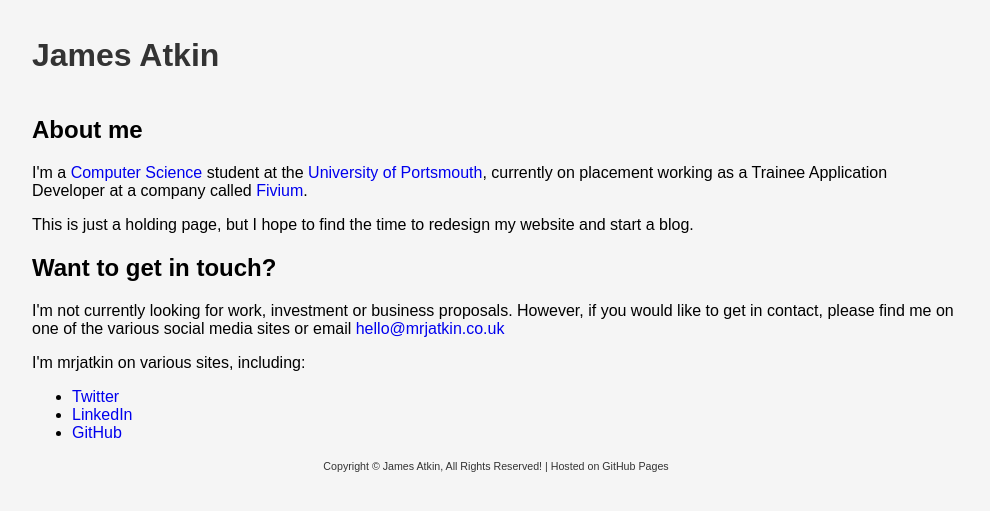
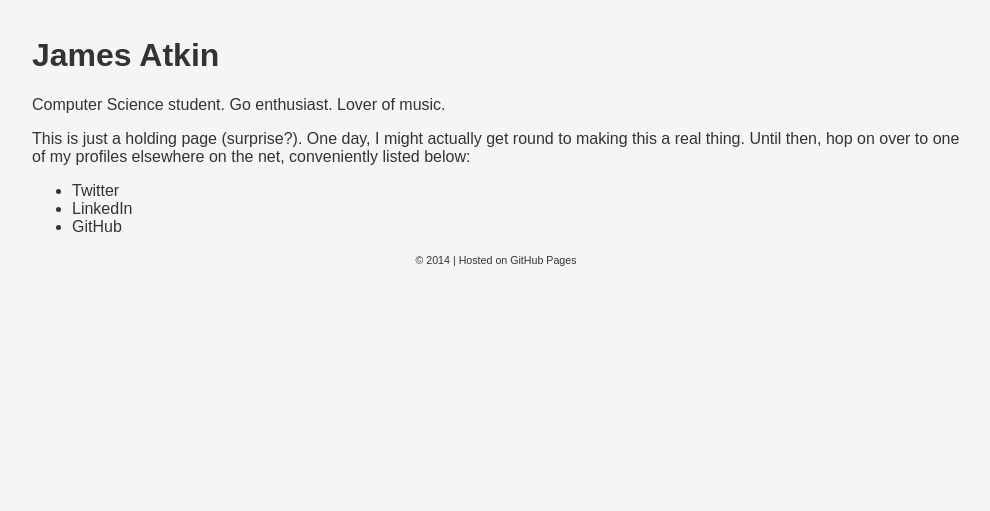
Before and after one commit to mrjatkin/mrjatkin.github.io, a Jekyll site: the page built from index.html, in a window 1280 px wide. Shown: the top 511 px of the page, without its empty margins (144-1134 px from the left). Built offline with Jekyll 4.4.1, drawn with Linux system fonts in a browser that asks for light colours.

Commit message:
Cleaned up a bit

```diff
--- a/_includes/about.html
+++ /dev/null
@@ -1,4 +0,0 @@
-<h1>About me</h1>
-<p>I'm a <a href="http://www.port.ac.uk/courses/computing-and-creative-technologies/bsc-hons-computer-science/">Computer Science</a> student at the <a href="http://port.ac.uk">University of Portsmouth</a>, currently on placement working as a Trainee Application Developer at a company called <a href="http://fivium.co.uk">Fivium</a>.</p>
-
-<p>This is just a holding page, but I hope to find the time to redesign my website and start a blog.</p>
--- a/_includes/contact.html
+++ /dev/null
@@ -1,9 +0,0 @@
-<h1>Want to get in touch?</h1>
-<p>I'm not currently looking for work, investment or business proposals. However, if you would like to get in contact, please find me on one of the various social media sites or email <a href="mailto:hello@mrjatkin.co.uk">hello@mrjatkin.co.uk</a></p>
-
-<p>I'm mrjatkin on various sites, including:</p>
-<ul>
-	<li><a href="http://twitter.com/mrjatkin">Twitter</a></li>
-	<li><a href="http://uk.linkedin.com/in/mrjatkin/">LinkedIn</a></li>
-	<li><a href="http://github.com/mrjatkin">GitHub</a></li>
-</ul>
--- a/_layouts/onepage.html
+++ b/_layouts/onepage.html
@@ -1,51 +1,20 @@
-<!doctype html>
-<html dir="ltr" lang="en-gb" prefix="og: http://ogp.me/ns#">
+<!DOCTYPE html>
+<html lang="en-gb" dir="ltr">
     <head>
         <meta charset="utf-8">
         <title>James Atkin</title>
         <meta name="description" content="{% if page.description %}{% assign description = page.description %}{% else %}{% assign description = site.description %}{% endif %}{{ description }}">
         <meta name="viewport" content="width=device-width, initial-scale=1.0">
-
-        <meta property="og:title" content="{{ title }}">
-
-        <!--<meta property="og:image" content="/img/dp.jpeg">-->
-        <meta property="og:site_name" content="James Atkin">
-        <meta property="og:url" content="">
-        <meta property="og:description" content="">
-
         <link rel="stylesheet" href="/css/site.css">
     </head>
     <body>
         <header id="top">
             <h1><a href="/">James Atkin</a></h1>
-
-            <nav>
-                <ul>
-                    {% for index in (1..10) %}
-                        {% for p in site.pages %}
-                            {% if p.menuOrder == index %}
-                                {% if p.menuTitle != null %}
-                                    {% assign t = p.menuTitle %}
-                                {% else %}
-                                    {% assign t = p.title %}
-                                {% endif %}
-                                <li>
-                                {% if page.url == p.url %}
-                                    <a href="{{p.url}}" class="current">{{t}}</a>
-                                {% else %}
-                                    <a href="{{p.url}}">{{t}}</a>
-                                {% endif %}
-                                </li>
-                            {% endif %}
-                        {% endfor %}
-                    {% endfor %}
-                </ul>
-            </nav>
         </header>
         {{ content }}
         <footer>
             <small class="legal">
-                Copyright &copy {{ site.date | date: "%Y" }} James Atkin, All Rights Reserved! | Hosted on <a href="http://pages.github.com">GitHub Pages</a>
+                &copy; 2014 | Hosted on <a href="http://pages.github.com">GitHub Pages</a>
             </small>
         </footer>
     </body>
--- a/css/site.css
+++ b/css/site.css
@@ -1 +1 @@
-.cf,body>header{/*! BEGIN clearfix */;/*! ENF clearfix */}.cf:before,body>header:before,.cf:after,body>header:after{content:' ';display:table}.cf:after,body>header:after{clear:both}*{-moz-box-sizing:border-box;-webkit-box-sizing:border-box;box-sizing:border-box}html{font:normal 16px Arial, sans-serif}body{max-width:60rem;margin:0 auto;padding:1rem;background:#f5f5f5}a{text-decoration:none}body>header,body>header a{color:#333}body>header h1{float:left}body>header nav{float:right}body>header nav ul{list-style:none;display:block;text-align:right}body>header nav li{display:inline-block}body>header nav li:nth-child(2n) a{background:#1abbd8}body>header nav li:nth-child(3n) a{background:#1493aa}body>header nav li:nth-child(4n) a{background:#26c8e5}body>header nav a{display:inline-block;padding:1rem;opacity:0.5;text-shadow:0 0.1em 0.1em #555;-webkit-transition:opacity 0.3s ease-out;-moz-transition:opacity 0.3s ease-out;-o-transition:opacity 0.3s ease-out;transition:opacity 0.3s ease-out;background:#17a7c1;color:#fff;font-weight:bold}body>header nav a.current,body>header nav a:hover,body>header nav a:focus{opacity:1}body>header nav a i{font-weight:normal}.main{clear:both;margin:1rem 0 0 0;padding:1rem;background:#fff}footer{margin-top:1rem;text-align:center}footer,footer a{color:#333}footer,footer .letals{font-size:0.8em}
+*{-moz-box-sizing:border-box;-webkit-box-sizing:border-box;box-sizing:border-box}html{font:normal 16px Arial, sans-serif}body{max-width:60rem;margin:0 auto;padding:1em;background:#f5f5f5;color:#333}a{color:#333;text-decoration:none}a:hover,a:focus{text-decoration:underline}footer{margin-top:1em;text-align:center;font-size:0.8em}
--- a/index.html
+++ b/index.html
@@ -1,11 +1,16 @@
 ---
+title: James Atkin
 layout: onepage
 ---
 
-<section id="about">
-	{% include about.html %}
+<section>
+	<p>Computer Science student. <a href="http://golang.org">Go</a> enthusiast. Lover of music.</p>
+
+	<p>This is just a holding page (surprise?). One day, I might actually get round to making this a real thing. Until then, hop on over to one of my profiles elsewhere on the net, conveniently listed below:</p>
+
+	<ul>
+		<li><a href="http://twitter.com/mrjatkin">Twitter</a></li>
+		<li><a href="http://uk.linkedin.com/in/mrjatkin/">LinkedIn</a></li>
+		<li><a href="http://github.com/mrjatkin">GitHub</a></li>
+	</ul>
 </section>
-
-<section id="contact">
-	{% include contact.html %}
-</section>
```
Also changed, not shown: _posts/2012-11-20-under-development.md (deleted, +0 -14 lines), _scss/_vars.scss (deleted, +0 -17 lines), _scss/site.scss (+7 -83 lines), css/style.css (deleted, +0 -1 lines), README.md.
